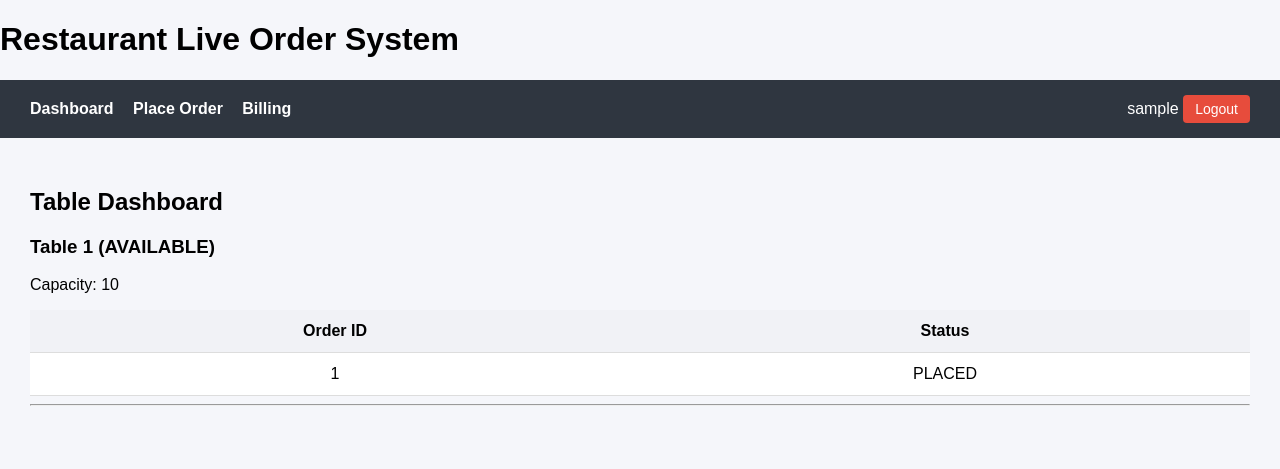
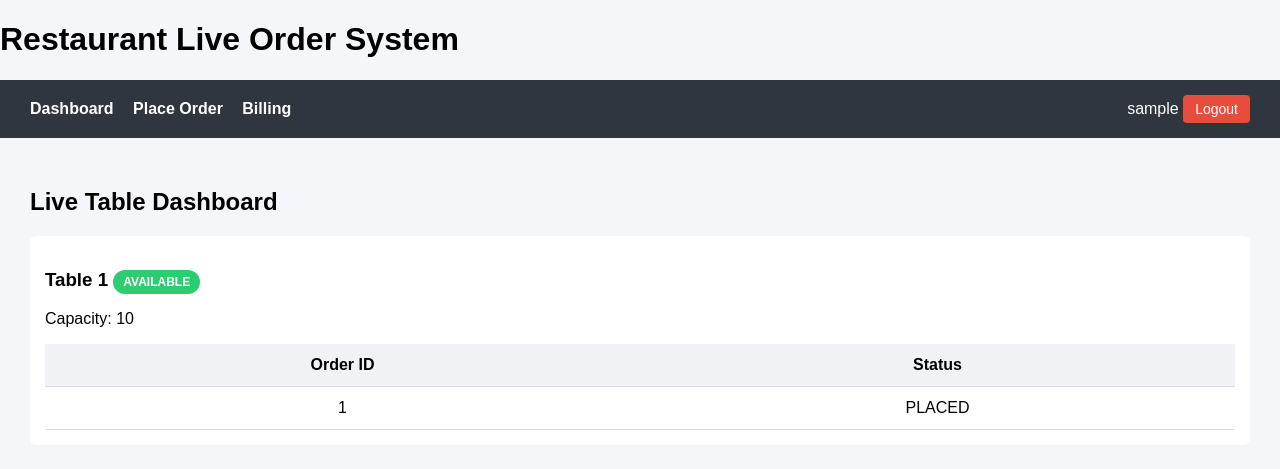
Before and after one commit to kesavan46/Restaurant-Live-Table-Order-Billing-System, a Django app: page /dashboard/ in a window 1280 px wide. Shown: the top 469 px of the page. Run offline with Django 5.2, Linux system fonts and the light colour scheme; a user stored in the database is signed in; tables that the repository leaves empty hold one stand-in row (values such as "Sample post").

Commit message:
Enhance table dashboard layout and order display

```diff
--- a/restaurant/templates/dashboard.html
+++ b/restaurant/templates/dashboard.html
@@ -1,10 +1,15 @@
 {% extends "base.html" %}
 {% block content %}
-
-<h2>Table Dashboard</h2>
+<h2>Live Table Dashboard</h2>
 
 {% for entry in tables_data %}
-<h3>Table {{ entry.table.table_number }} ({{ entry.table.status }})</h3>
+<div style="background:white; padding:15px; margin-bottom:20px; border-radius:6px;">
+    <h3>
+        Table {{ entry.table.table_number }}
+        <span class="badge {{ entry.table.status }}">
+            {{ entry.table.status }}
+        </span>
+    </h3>
 
     <p>Capacity: {{ entry.table.capacity }}</p>
 
@@ -17,7 +22,6 @@
             <th>Action</th>
             {% endif %}
         </tr>
-
         {% for order in entry.orders %}
         <tr>
             <td>{{ order.id }}</td>
@@ -25,7 +29,7 @@
             {% if is_waiter %}
             <td>
                 {% if order.status != "SERVED" %}
-            <a href="/order/served/{{ order.id }}/">
+                <a class="btn btn-success" href="/order/served/{{ order.id }}/">
                     Mark Served
                 </a>
                 {% else %}
@@ -39,8 +43,7 @@
     {% else %}
     <p>No active orders</p>
     {% endif %}
-
-<hr>
+</div>
 {% endfor %}
 
 {% endblock %}
```
Lines whose indentation alone changed are shown as unchanged.
